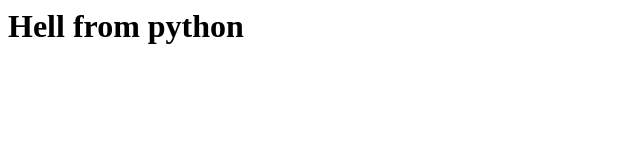
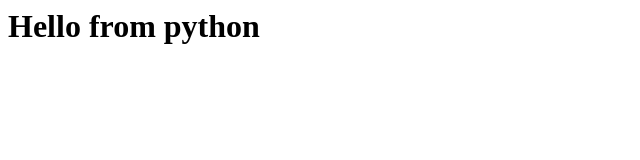
Before and after one commit to marlon307/exercices-docker, a plain HTML site: page build-dev/index.html in a window 1280 px wide. Shown: the whole page, without its empty margins (0-640 px from the left). Drawn offline with Linux system fonts and the light colour scheme.

```diff
--- a/build-dev/index.html
+++ b/build-dev/index.html
@@ -1 +1 @@
-<h1>Hell from python</h1>
+<h1>Hello from python</h1>
```
